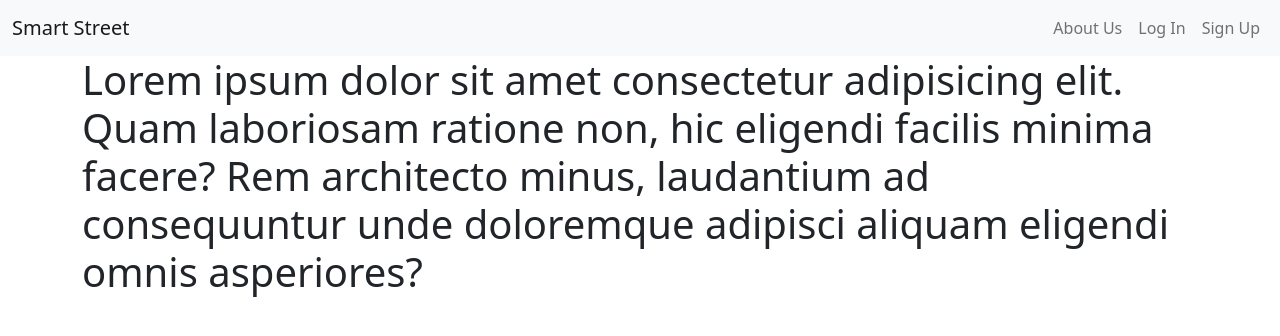
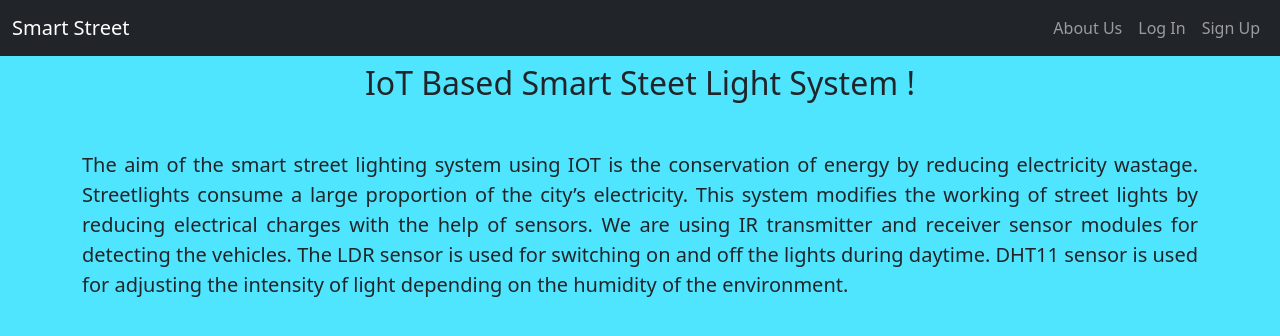
Before and after one commit to anonshubh/smart_street_light, a Django app: page / in a window 1280 px wide. Shown: the top 336 px of the page. Run offline with Django 4.2, Linux system fonts and the light colour scheme.

Commit message:
feat:improved styles

```diff
--- a/monitor/templates/monitor/index_nouser.html
+++ b/monitor/templates/monitor/index_nouser.html
@@ -4,9 +4,15 @@
 
 
 
-<h1>Lorem ipsum dolor sit amet consectetur adipisicing elit. Quam laboriosam ratione non, hic eligendi facilis minima
-    facere? Rem architecto minus, laudantium ad consequuntur unde doloremque adipisci aliquam eligendi omnis asperiores?
-</h1>
+<h2 class="mt-2 text-center">
+    IoT Based Smart Steet Light System !
+</h2>
 
+<p style="text-align: justify" class="lead mt-5">The aim of the smart street lighting system using IOT is the conservation of energy by reducing electricity wastage.
+    Streetlights consume a large proportion of the city’s electricity. This system modifies the working of street lights
+    by reducing electrical charges with the help of sensors. We are using IR transmitter and receiver sensor modules for
+    detecting the vehicles. The LDR sensor is used for switching on and off the lights during daytime. DHT11 sensor is
+    used for adjusting the intensity of light depending on the humidity of the environment.
+</p>
 
 {% endblock %}
--- a/templates/base.html
+++ b/templates/base.html
@@ -11,8 +11,8 @@
 
     <title>Smart Street</title>
   </head>
-  <body>
-    <nav class="navbar navbar-expand-lg navbar-light bg-light">
+  <body style="background-color: rgb(80, 229, 255)">
+    <nav class="navbar navbar-expand-lg navbar-dark bg-dark">
       <div class="container-fluid">
         <a class="navbar-brand" href="{% url 'index' %}">Smart Street</a>
         <button class="navbar-toggler" type="button" data-bs-toggle="collapse" data-bs-target="#navbarSupportedContent" aria-controls="navbarSupportedContent" aria-expanded="false" aria-label="Toggle navigation">
```
